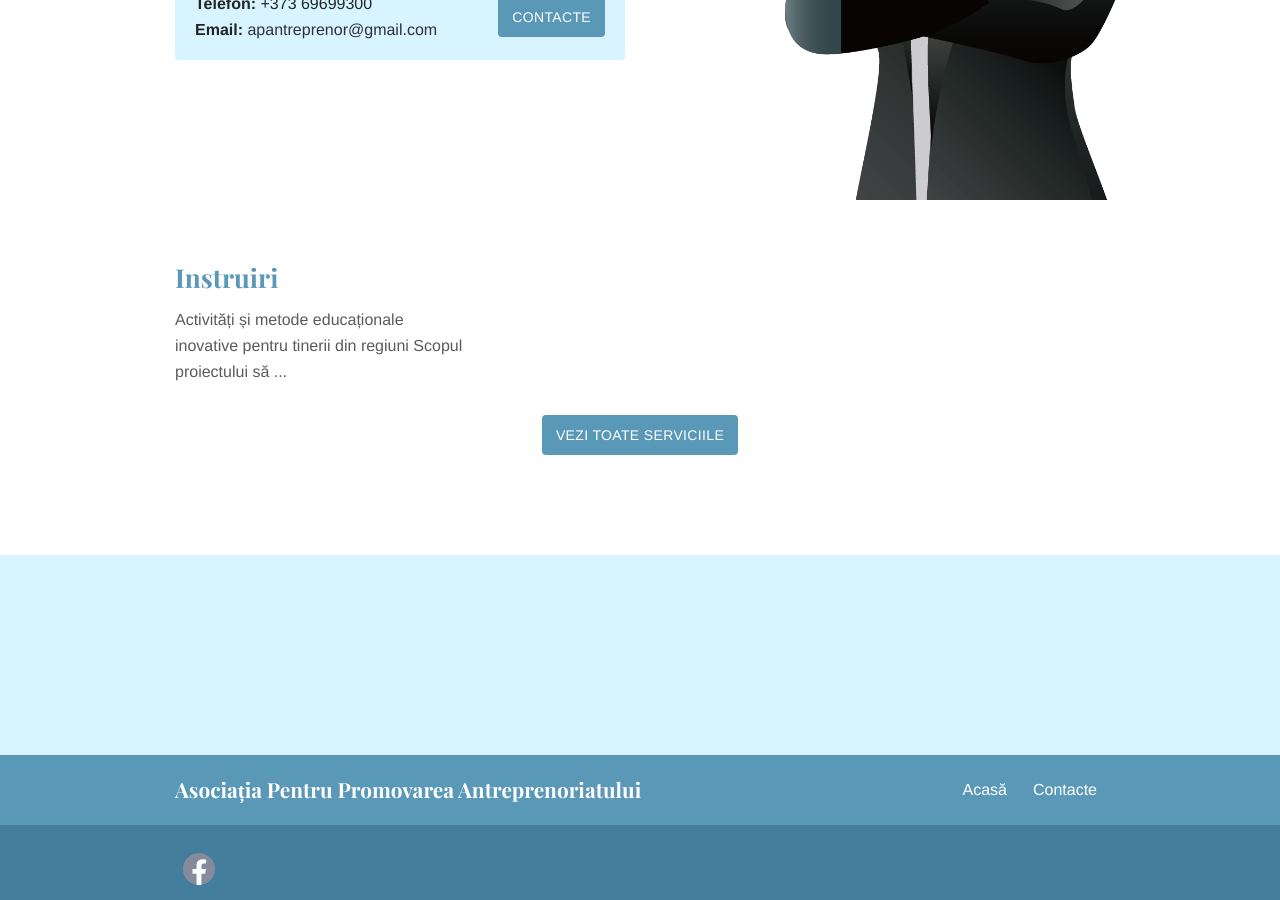
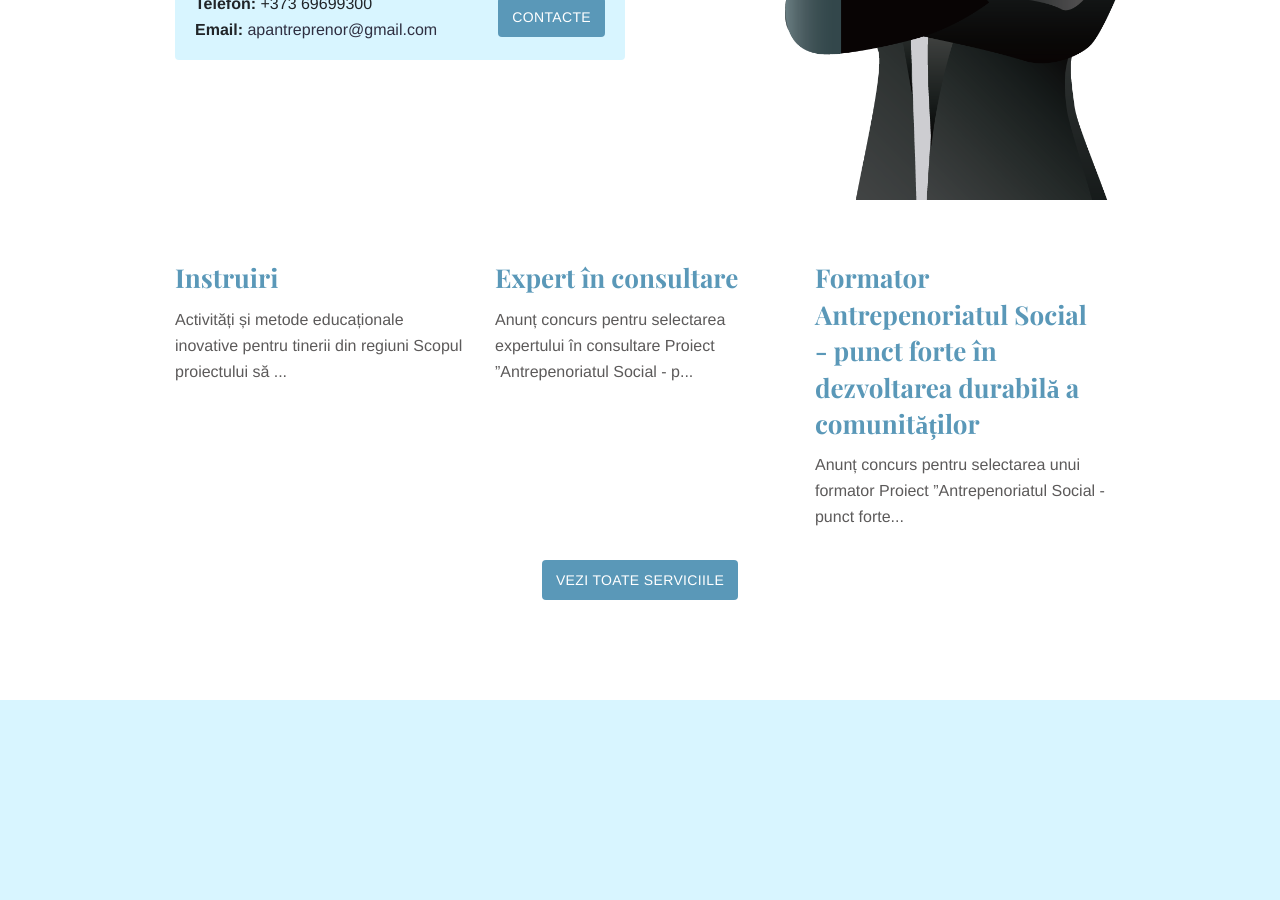
Before and after one commit to apantreprenor/apantreprenor.github.io, a Jekyll site: the page built from index.md, in a window 1280 px wide and 900 px high, scrolled down 624 px. Built offline with Jekyll 4.4.1, drawn with Linux system fonts in a browser that asks for light colours.

Commit message:
Update Antrepenoriatul Social formator.md, Antrepenoriatul Social.md, instruiri.md, and 6 more files

```diff
--- /dev/null
+++ b/_services/Antrepenoriatul Social formator.md
@@ -0,0 +1,168 @@
+---
+title: "Formator Antrepenoriatul Social - punct forte în dezvoltarea durabilă a comunităților"
+date: 2023-08-28T15:57:46+10:00
+featured: true
+weight: 2
+---
+
+![Finantat de Uniunea Europeana](/images/fue.png)
+![Suedia Sverige](/images/ss.png)
+
+**Anunț concurs**
+
+***pentru selectarea unui  formator***
+
+**Proiect ”Antrepenoriatul Social - punct forte în dezvoltarea durabilă a comunităților”**
+
+**TERMENI DE REFERINȚĂ**
+
+***pentru selectarea***
+
+**Proiect ”Antrepenoriatul Social - punct forte în dezvoltarea durabilă a comunităților”**
+
+<table>
+  <tr>
+   <td>
+Denumirea Grantului
+</td>
+   <td>
+"Susținerea organizațiilor neguvernamentale în eforturile de promovare a conceptului de antreprenoriat social"
+</td>
+  </tr>
+  <tr>
+   <td>
+Titlul acțiunii:
+</td>
+   <td>
+Antreprenoriatul Social - punct forte în dezvoltarea durabilă a comunităților
+</td>
+  </tr>
+  <tr>
+   <td>
+Contract de grant
+</td>
+   <td>
+Nr. 1097 din 28 iunie 2023
+</td>
+  </tr>
+  <tr>
+   <td>
+Scopul proiectului
+</td>
+   <td>
+A contribui la ridicarea nivelului de incluziune comunitară a grupurilor de persoane defavorizate prin crearea și dezvoltarea întreprinderilor sociale și extinderea spectrului de servicii oferite de acestea.
+</td>
+  </tr>
+  <tr>
+   <td>
+Beneficiar
+</td>
+   <td>
+AO Asociația pentru Promovarea Antreprenoriatului
+</td>
+  </tr>
+</table>
+***Context și cadrul general***
+
+AO Asociația pentru Promovarea Antreprenoriatului, în calitate de Beneficiar, implementează proiectul ***”Antrepenoriatul Social - punct forte în dezvoltarea durabilă a comunităților”,*** realizat în cadrul grantului "Susținerea organizațiilor neguvernamentale în eforturile de promovare a conceptului de antreprenoriat social. Acest proiect este finanțat de Uniunea Europeană și cofinanțat de Suedia prin intermediul Fundației Est – Europene. Grantul este implementat în cadrul proiectului ”Valorificăm potențialul societății civile pentru dezvoltarea și promovarea antreprenoriatului social în Republica Moldova”, implementat de Fundația Est – Europeană în parteneriat cu Keystone Moldova și Centrul Contact.
+
+***Obiectivul general al proiectului***
+
+Obiectivul general al proiectului constă în atragerea în acivitățile comunitare a reprezentanților grupurilor defavorizate prin promovarea întreprinderlor și serviciilor sociale.
+
+***Scopul serviciilor de formator***
+
+Informarea și școlarizarea grupului țintă identificat cu referire la întreprinderile sociale,  promovarea ideii și conceptului acestor întreprinderi, posibilității de a activa în cadrul acestor întreprinderi a persoanelor defavorizate, avantajele unor asemenea activități. Sporirea  gradului de conștientizare a localnicilor pentru consumul de servicii și bunuri de la întreprinderile sociale.
+
+***Sarcini în cadrul activităților proiectului***
+
+Formatorul va avea următoarele responsabilități în conformitate cu planul de activități al proiectului:
+<table>
+  <tr>
+   <td>
+Activitatea
+</td>
+   <td>
+Denumirea activității
+</td>
+   <td>
+Responsabilități
+</td>
+   <td>
+Rezultate
+</td>
+  </tr>
+  <tr>
+   <td>
+A.2.1
+</td>
+   <td>
+Sesiuni de informare și școlarizare pentru promovarea activităților comunitare de tip social și implicarea în acestea a reprezentanților grupurilor defavorizate
+</td>
+   <td>
+Suport de curs elaborat
+Sesiuni de informare și instruire realizate
+Actorii locali instruiți   și familiarizati cu modele de afaceri în cadrul întreprinderilor sociale
+</td>
+   <td>
+1. Școlarizarea participanților prin traininguri de profil axate pe domeniul antreprenoriatului social, pe modele de business inovative;
+2. Agenda instruirilor și informărilor stabilită;
+3. Suport de curs elaborat;
+4. 8 traininguri interactive realiazte;
+5. Chestionare de evaluare a nivelului de implicare realizate.
+</td>
+  </tr>
+</table>
+
+***Condiții specifice***
+
+Persoana va fi încadrată în calitate de formator în baza unui contract de prestare a serviciilor. Persoana selectată va colabora cu echipa proiectului constructiv, transparent, stabilindu-se o comunicare eficientă, axată pe relizarea obiectivelor și scopuului proiectului nominalizat.
+
+***Studii necesare***
+
+Învățământ superior, absolvit cu o diplomă universitară. Cunoașterea și/sau experiență în consultanță în domeniul economiei. Experiența în domeniul dezvoltării sectorului IMM-urilor va constitui un avantaj.
+
+***Experiență***
+
+Experiență în consultanță în domeniu de cel puțin 3 ani.
+
+***Abilități***
+
+<ul>
+<li>Persuasiv, încurajător și motivat;</li>
+<li>Abilități puternice de comunicare scrisă și orală;</li>
+<li>Bună cunoaștere a legislației în vigoare a Republicii Moldova; </li>
+<li>Experiență în utilizarea computerelor și a pachetelor software (MS Word, Excel, etc.), Internet.</li>
+</ul>
+
+***Condiții de remunerare***
+
+Remunerarea pentru serviciilie acordate va fi efectuată în baza Contractului încheiat, reeșind din numărul de ore de instruire prestate (total 80 ore academice, repartizate pentru 8 cicluri de instruiri  a câte 2 zile/ 5 ore academice pe zi).
+Suma remunerării include taxele și impozitele, achitate de angajat (9% asigurare obligatorie medicală, 12% impozitul pe venit). Taxele aferente remunerării vor fi plătite de angajator (24% contribuții de asigurări sociale de stat obligatorii). Toate taxele și impozitele sunt calculate și transferate conform legislației Republicii Moldova în vigoare.
+Achitarea va fi efectuată după confirmarea prin documente justificative a realizării serviciilor și semnarea Actului de predare-primire a serviciilor conform planului de activitate pentru luna raportată în MDL cu achitarea concomitentă a tuturor taxelor și impozitelor aferente remunerării.
+
+***Procedura de aplicare***
+
+Consultanţii interesaţi trebuie să depună următoarele documente în vederea demonstrării gradului de calificare a acestora:
+<ul>
+<li>CV incluzând date privind experienţa anterioară în proiecte /misiuni similare și rezultatele specifice obţinute;</li>
+<li>Oferta financiară pentru servicii: 80 ore academice; </li>
+<li>Opțional: Scrisoare de intenții, care să indice succint motivele pentru care Dvs. sunteţi candidatul optim, viziunea și abordarea procedeelor de lucru;</li>
+</ul>
+
+***Criterii de selecţie***
+
+Contractul va fi semnat cu aplicantul care va prezenta cea mai bună valorificare a resurselor puse la dispoziţie, luând în considerare următoarele criterii:
+1.Calitatea CV-lui - cunoașterea demonstrată a domeniului abordat - experiență anterioară în prestarea serviciilor similare, abordarea profesionistă, analitică, rațională și inovativă.
+2.   Oferta financiară rezonabilă
+
+**Termenul-limită pentru depunerea dosarului: 03 septembrie2023.**
+
+Propunerile urmează a fi expediate la următoarea adresă email: apantrep[renor@gmail.co](mailto:renor@gmail.co)m.
+Asociația își rezervă dreptul de a solicita documente suplimentare confirmative în caz de necesitate.
+
+
+![md](/images/a1.png)
+![Keystone](/images/keystone.png)
+![contact](/images/contact.png)
+![APA](/images/apa.png)
--- /dev/null
+++ b/_services/Antrepenoriatul Social.md
@@ -0,0 +1,160 @@
+---
+title: "Expert în consultare"
+date: 2023-08-28T15:55:46+10:00
+featured: true
+weight: 1
+---
+
+![Finantat de Uniunea Europeana](/images/fue.png)
+![Suedia Sverige](/images/ss.png)
+
+**Anunț concurs**
+
+***pentru selectarea expertului în consultare***
+
+**Proiect ”Antrepenoriatul Social - punct forte în dezvoltarea durabilă a comunităților”**
+
+**TERMENI DE REFERINȚĂ**
+
+<table>
+  <tr>
+   <td>
+Denumirea Grantului
+</td>
+   <td>
+"Susținerea organizațiilor neguvernamentale în eforturile de promovare a conceptului de antreprenoriat social"
+</td>
+  </tr>
+  <tr>
+   <td>
+Titlul acțiunii:
+</td>
+   <td>
+”Antreprenoriatul Social - punct forte în dezvoltarea durabilă a comunităților”
+</td>
+  </tr>
+  <tr>
+   <td>
+Contract de grant
+</td>
+   <td>
+Nr. 1097 din 28 iunie 2023
+</td>
+  </tr>
+  <tr>
+   <td>
+Scopul proiectului
+</td>
+   <td>
+A contribui la ridicarea nivelului de incluziune comunitară a grupurilor de persoane defavorizate prin crearea și dezvoltarea întreprinderilor sociale și extinderea spectrului de servicii oferite de acestea.
+</td>
+  </tr>
+  <tr>
+   <td>
+Beneficiar
+</td>
+   <td>
+AO Asociația pentru Promovarea Antreprenoriatului
+</td>
+  </tr>
+</table>
+
+***Context și cadrul general***
+
+AO Asociația pentru Promovarea Antreprenoriatului, în calitate de Beneficiar, implementează proiectul ***”Antrepenoriatul Social - punct forte în dezvoltarea durabilă a comunităților”,*** realizat în cadrul grantului "Susținerea organizațiilor neguvernamentale în eforturile de promovare a conceptului de antreprenoriat social. Acest proiect este finanțat de Uniunea Europeană și cofinanțat de Suedia prin intermediul Fundației Est – Europene. Grantul este implementat în cadrul proiectului ”Valorificăm potențialul societății civile pentru dezvoltarea și promovarea antreprenoriatului social în Republica Moldova”, implementat de Fundația Est – Europeană în parteneriat cu Keystone Moldova și Centrul Contact.
+
+***Obiectivul general al proiectului***
+
+Obiectivul general al proiectului constă în atragerea în acivitățile comunitare a reprezentanților grupurilor defavorizate prin promovarea întreprinderlor și serviciilor sociale.
+
+***Scopul serviciilor de consultare***
+
+Acordarea consultațiilor și suportului individual cu referire la practicarea activităților și serviciilor sociale și inițierea întreprinderilor sociale.
+
+***Sarcini în cadrul activităților proiectului***
+
+Formatorul va avea următoarele responsabilități în conformitate cu planul de activități al proiectului:
+<table>
+  <tr>
+   <td>
+Activitatea
+</td>
+   <td>
+Denumirea activității
+</td>
+   <td>
+Responsabilități
+</td>
+   <td>
+Rezultate
+</td>
+  </tr>
+  <tr>
+   <td>
+A.2.2
+</td>
+   <td>
+Acordarea consultațiilor și suportului individual cu referire la practicarea activităților și serviciilor sociale și inițierea întreprinderilor sociale;
+</td>
+   <td>
+Consultații targhetate în domeniul IS.
+Consultații acordate individual conform necesităților participanților la traininguri.
+</td>
+   <td>
+16 ore de consultații individuale acordate;
+O analiză elaborată.
+</td>
+  </tr>
+</table>
+
+***Condiții specifice***
+
+Persoana va fi încadrată în calitate de expert în consultare în baza unui contract de prestare a serviciilor. Persoana selectată va colabora cu echipa proiectului constructiv, transparent, stabilindu-se o comunicare eficientă, axată pe relizarea obiectivelor și scopuului proiectului nominalizat.
+
+***Studii necesare***
+
+Învățământ superior, absolvit cu o diplomă universitară. Cunoașterea și/sau experiență în consultanță în domeniul economiei. Experiența în domeniul dezvoltării sectorului IMM-urilor va constitui un avantaj.
+
+***Experiență***
+
+Experiență în consultanță în domeniu de cel puțin 5 ani.
+
+***Abilități***
+
+<ul>
+<li>Persuasiv, încurajător și motivat;</li>
+<li>Abilități puternice de comunicare scrisă și orală;</li>
+<li>Bună cunoaștere a legislației în vigoare a Republicii Moldova; </li>
+<li>Experiență în utilizarea computerelor și a pachetelor software (MS Word, Excel, etc.), Internet.</li>
+</ul>
+
+***Condiții de remunerare***
+
+Remunerarea pentru serviciilie acordate va fi efectuată în baza Contractului încheiat, reeșind din numărul de ore de consultanță prestate (total 16 ore academice, repartizate pentru 8 zile a câte 2 ore academice fiecare).
+Suma remunerării include taxele și impozitele, achitate de angajat (9% asigurare obligatorie medicală, 12% impozitul pe venit). Taxele aferente remunerării vor fi plătite de angajator (24% contribuții de asigurări sociale de stat obligatorii). Toate taxele și impozitele sunt calculate și transferate conform legislației Republicii Moldova în vigoare.
+Achitarea va fi efectuată după confirmarea prin documente justificative a realizării serviciilor și semnarea Actului de predare-primire a serviciilor conform planului de activitate pentru luna raportată în MDL cu achitarea concomitentă a tuturor taxelor și impozitelor aferente remunerării.
+
+***Procedura de aplicare***
+
+Consultanţii interesaţi trebuie să depună următoarele documente în vederea demonstrării gradului de calificare a acestora:
+<ul>
+<li>CV incluzând date privind experienţa anterioară în proiecte /misiuni similare și rezultatele specifice obţinute;</li>
+<li>Oferta financiară pentru servicii: 16 ore academice; </li>
+<li>Opțional: Scrisoare de intenții, care să indice succint motivele pentru care Dvs. sunteţi candidatul optim, viziunea și abordarea procedeelor de lucru;</li>
+</ul>
+
+***Criterii de selecţie***
+
+Contractul va fi semnat cu aplicantul care va prezenta cea mai bună valorificare a resurselor puse la dispoziţie, luând în considerare următoarele criterii:
+1.Calitatea CV-lui - cunoașterea demonstrată a domeniului abordat - experiență anterioară în prestarea serviciilor similare, abordarea profesionistă, analitică, rațională și inovativă.
+2.   Oferta financiară rezonabilă
+
+**Termenul-limită pentru depunerea dosarului: 03 septembrie 2023.**
+
+Propunerile urmează a fi expediate la următoarea adresă email: apantrep[renor@gmail.co](mailto:renor@gmail.co)m.
+Asociația își rezervă dreptul de a solicita documente suplimentare confirmative în caz de necesitate.
+
+![md](/images/a1.png)
+![Keystone](/images/keystone.png)
+![contact](/images/contact.png)
+![APA](/images/apa.png)
```
Also changed, not shown: _services/instruiri.md (+1 -1 lines), images/a1.png (added), images/apa.png (added), images/contact.png (added), images/fue.png (added), images/keystone.png (added), images/ss.png (added).
